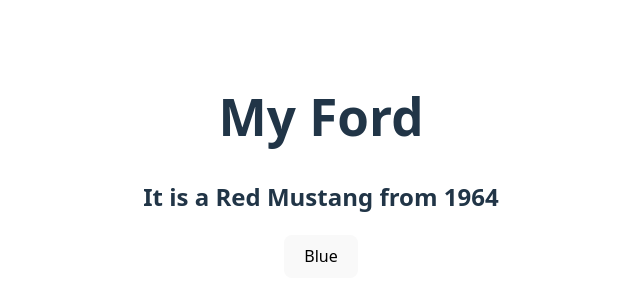
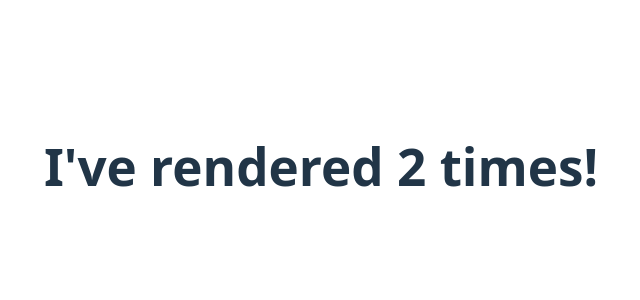
Before and after one commit to Opeyemi0001/reactHooks, a React (Vite) app: page / in a window 1280 px wide. Shown: the part 234-534 px from the top of the page, without its empty margins (319-959 px from the left). Built offline with nearby package versions, Linux system fonts and the light colour scheme.

Commit message:
feat: useEffect hook

```diff
--- a/src/App.jsx
+++ b/src/App.jsx
@@ -1,13 +1,15 @@
 import React from 'react';
 import './App.css'
 import UseStatehook from './components/UseStatehook';
+import UseEffecthook from './components/UseEffecthook';
 
 function App() {
 
 
   return (
     <>
-   <UseStatehook />
+   {/* <UseStatehook /> */}
+   <UseEffecthook />
 
     </>
   )
--- /dev/null
+++ b/src/components/UseEffecthook.jsx
@@ -0,0 +1,23 @@
+import React, { useEffect, useState } from 'react' // Import useEffect and useState hooks from React
+
+// Functional component to count how many times the component gets loaded
+function UseEffecthook() {
+
+
+  const [count, setCount] = useState(0); // Declare a state variable 'count' with initial value 0
+
+  useEffect(() => {  // useEffect hook to update the count after 2 seconds
+    setTimeout(() => {
+      setCount(count => count + 1);
+    }, 2000)
+  }, []); // Empty dependency array means this effect runs only once after the initial render
+
+  return (
+    <>
+
+      <h1>I've rendered {count} times! </h1> {/* Display the number of times the component has rendered */}
+    </>
+  )
+}
+
+export default UseEffecthook
```
